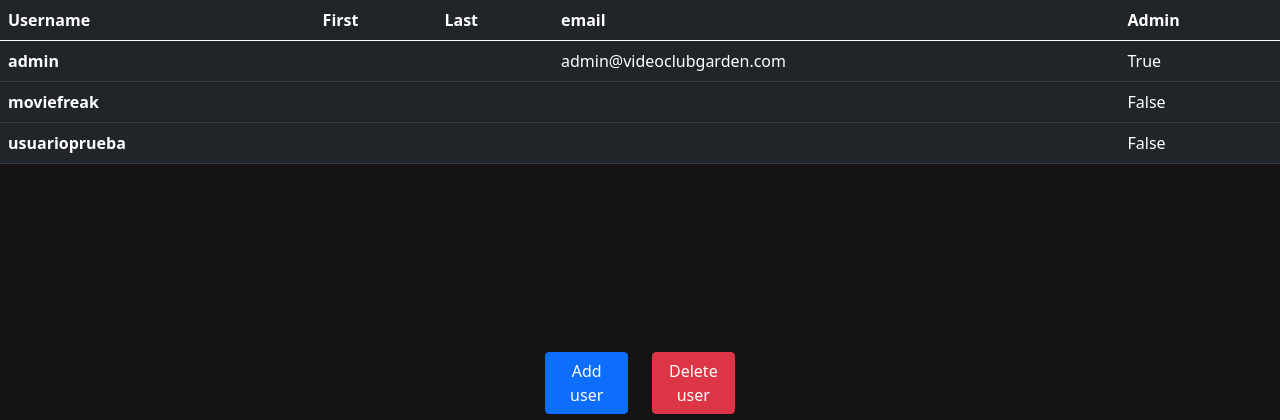
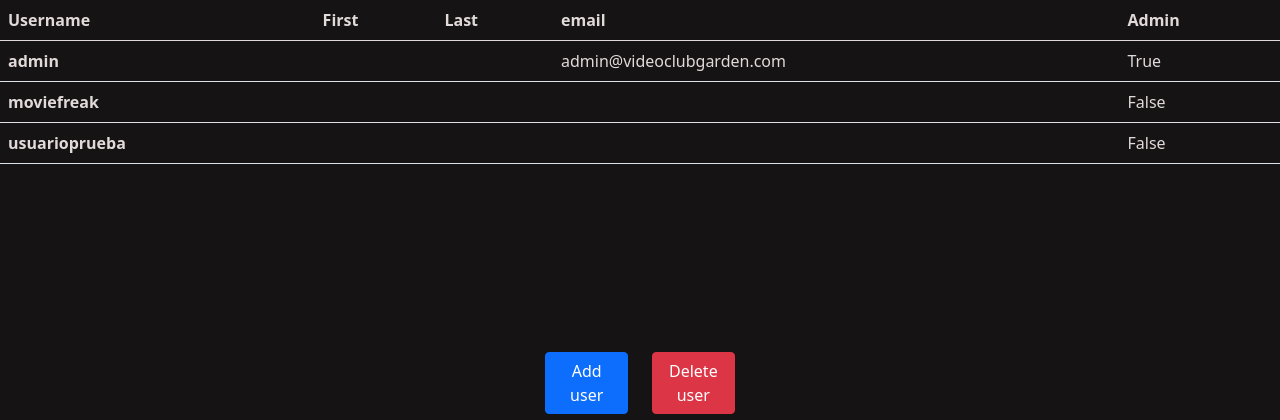
Before and after one commit to vagdv/videoclubgarven, a Django app: page /admin/users/ in a window 1280 px wide; the page is wider, and only the part inside the window is pictured. Shown: the part 129-549 px from the top of that part. Run offline with Django 3.2, Linux system fonts and the light colour scheme; a user stored in the database is signed in; data comes from the database, SQL or seed files in the repository; both versions use the stored data as it was after the commit; some libraries are stand-ins or nearby versions.

Commit message:
modified:   db.sqlite3 	modified:   myapp/templates/base.html 	modified:   myapp/templates/myapp/crud/users.html 	new file:   static/css/crud.css 	modified:   static/css/movies.css

```diff
--- a/myapp/templates/base.html
+++ b/myapp/templates/base.html
@@ -13,6 +13,7 @@
     <link href="{% static 'css/movies.css' %}" rel="stylesheet">
     <link href="{% static 'css/cabecera.css' %}" rel="stylesheet">
     <link href="{% static 'css/movie.css' %}" rel="stylesheet">
+    <link href="{% static 'css/crud.css' %}" rel="stylesheet">
     <link href="{% static 'js/model.js' %}">
 </head>
 
--- a/myapp/templates/myapp/crud/users.html
+++ b/myapp/templates/myapp/crud/users.html
@@ -6,7 +6,8 @@
 {% endblock %}
 {% block content %}
     {% if users %}
-    <table class="table table-dark">
+<div class="crud-users">
+    <table class="table">
         <thead>
           <tr>
             <th scope="col">Username</th>
@@ -48,6 +49,7 @@
     {% else %}
         <p>No users are available.</p>
     {% endif %}
+</div>
         <div class="container-fluid modal-crud">
             <div class="row">
                 <div class="col-12 col-sm-2 col-lg-1">
--- /dev/null
+++ b/static/css/crud.css
@@ -0,0 +1,11 @@
+.crud-movies .table {
+    color: #e2dada;
+}
+
+.crud-users .table {
+    color: #e2dada;
+}
+
+.form-control {
+    margin-top: 10px;
+}
--- a/static/css/movies.css
+++ b/static/css/movies.css
@@ -30,7 +30,9 @@ a:link {
     color: #e2dada;
 }
 
-
+.crud-users .table {
+    color: #e2dada;
+}
 .form-control{
     margin-top:10px;
 }
```
Also changed, not shown: db.sqlite3.
